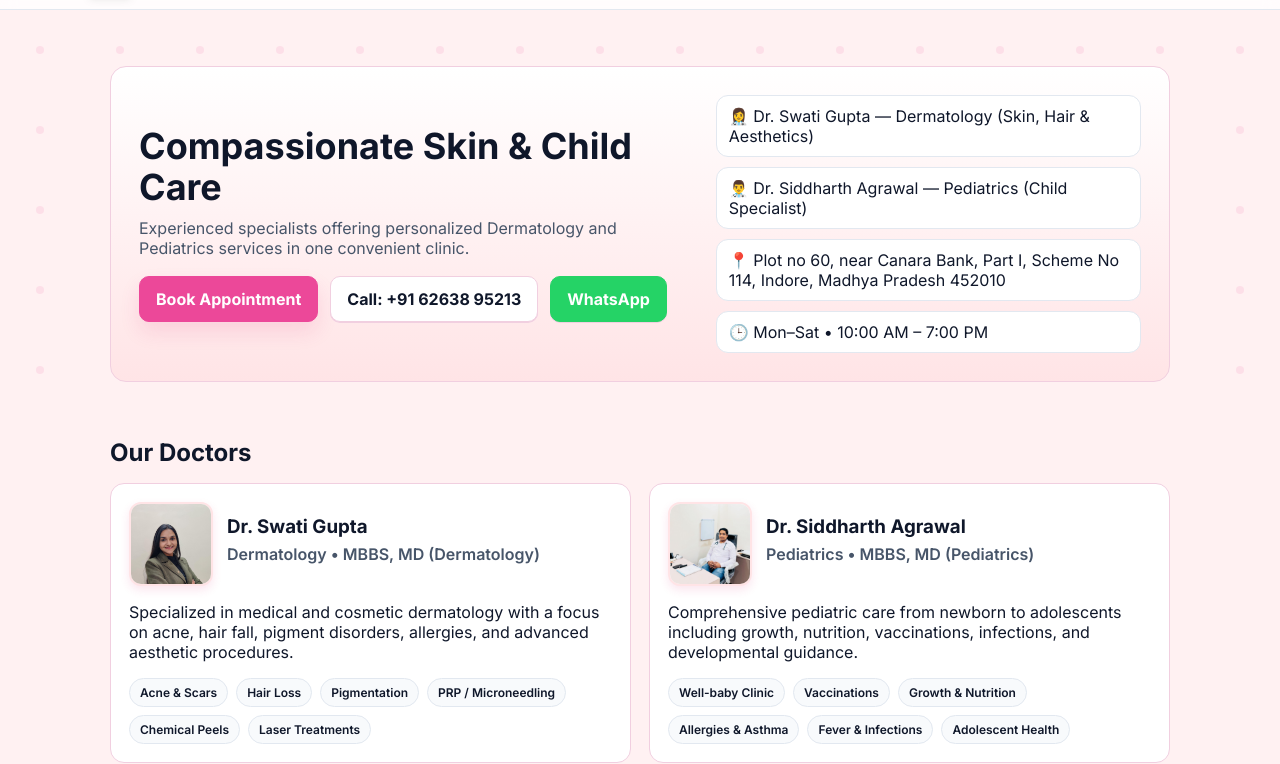
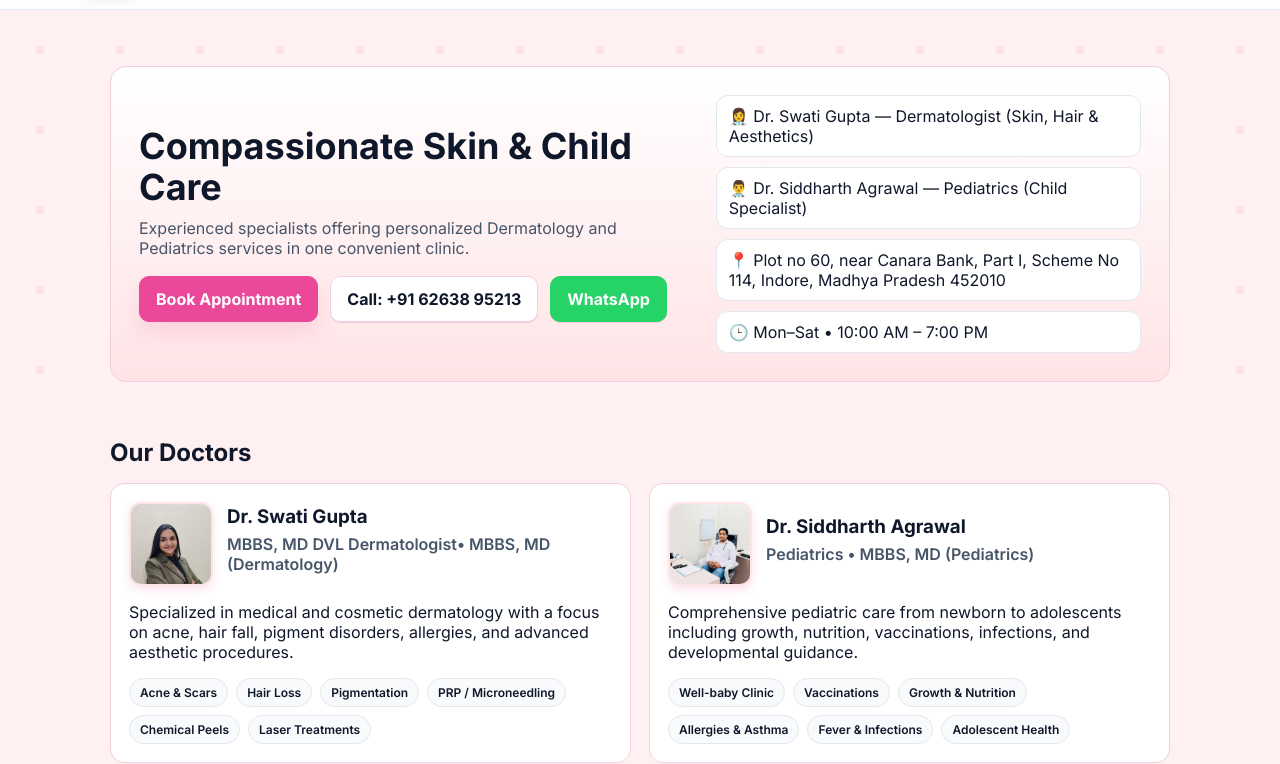
Before and after one commit to Prathamcodin/SS-skin-and-pedia-clinic, a plain HTML site: page index.html in a window 1280 px wide. Shown: the part 55-819 px from the top of the page. Drawn offline with Linux system fonts and the light colour scheme.

Commit message:
Update Dr. Swati Gupta's title and subtitle

```diff
--- a/index.html
+++ b/index.html
@@ -308,7 +308,7 @@
             </div>
           </div>
           <div class="hero-side">
-            <div class="info-pill">👩‍⚕️ Dr. Swati Gupta — Dermatology (Skin, Hair & Aesthetics)</div>
+            <div class="info-pill">👩‍⚕️ Dr. Swati Gupta — Dermatologist (Skin, Hair & Aesthetics)</div>
             <div class="info-pill">👨‍⚕️ Dr. Siddharth Agrawal — Pediatrics (Child Specialist)</div>
             <div class="info-pill">📍 Plot no 60, near Canara Bank, Part I, Scheme No 114, Indore, Madhya Pradesh 452010</div>
             <div class="info-pill">🕒 Mon–Sat • 10:00 AM – 7:00 PM</div>
@@ -327,7 +327,7 @@
               <img class="avatar" src="images/Screenshot 2025-09-28 012156.png" alt="Photo of Dr. Swati Gupta, Dermatologist" />
               <div>
                 <h3>Dr. Swati Gupta</h3>
-                <div class="subtitle">Dermatology • MBBS, MD (Dermatology)</div>
+                <div class="subtitle">MBBS, MD DVL Dermatologist• MBBS, MD (Dermatology)</div>
               </div>
             </div>
             <p>Specialized in medical and cosmetic dermatology with a focus on acne, hair fall, pigment disorders, allergies, and advanced aesthetic procedures.</p>
```
